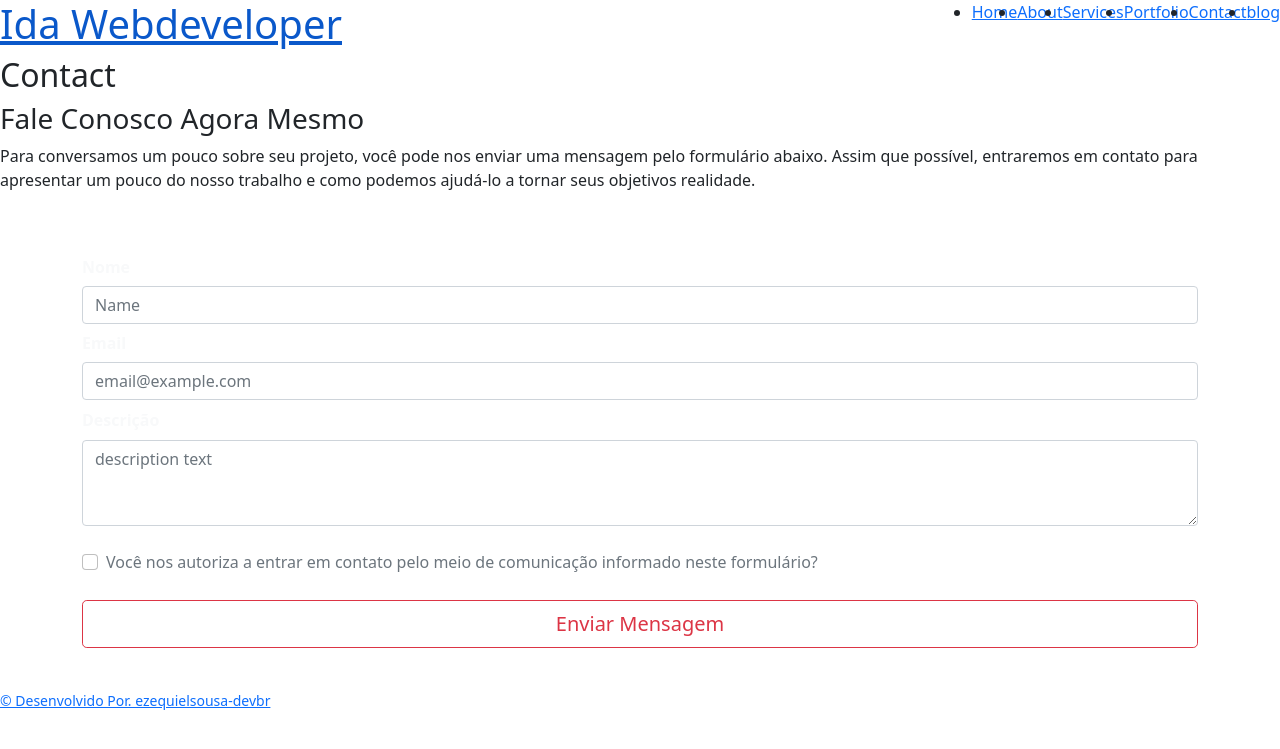
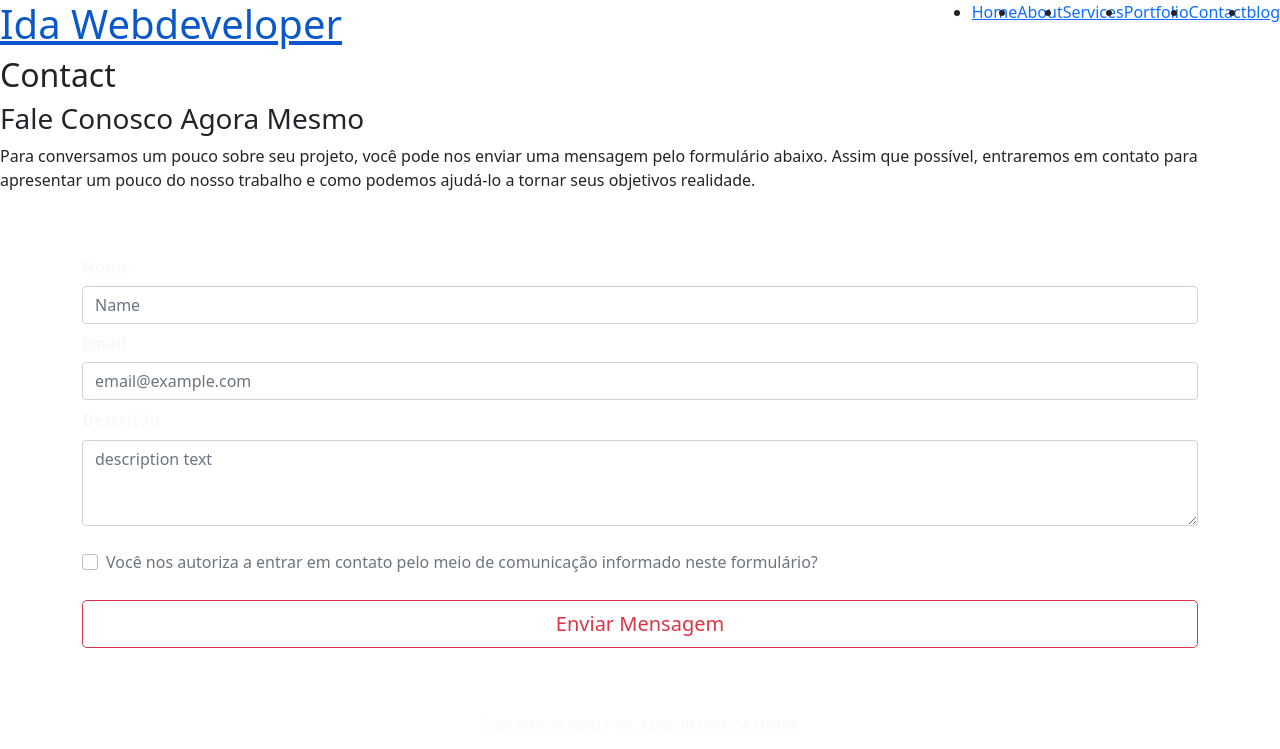
Before and after one commit to ezequielsousa-devbr/idawebdeveloper, a Jekyll site: the page built from pages/contact.md, in a window 1280 px wide. Shown: the top 749 px of the page. Built offline with Jekyll 4.4.1, drawn with Linux system fonts in a browser that asks for light colours.

Commit message:
Atualizando Projeto
Modificações nas paginas

```diff
--- a/_includes/footer.html
+++ b/_includes/footer.html
@@ -1,5 +1,5 @@
-<footer class="row">
-	<div class="footer">
-		<small><a href="https://github.com/{{site.username_github}}" target="_blank">&copy; Desenvolvido Por. {{site.username_github}}</a></small>
+<footer class="footer text-center py-4">
+	<div class="footer_container">
+		<a class="text-decoration-none text-light text-uppercase" href="https://github.com/{{site.username_github}}" target="_blank"><small>&copy; Desenvolvido Por. {{site.username_github}}</small></a>
 	</div>
 </footer>
--- a/assets/css/footer.css
+++ /dev/null
@@ -1,5 +0,0 @@
-.footer small a {
-	font-family: 'Roboto', sans-serif !important;
-	font-size: 16px; font-weight: 400 !important;
-	text-decoration: none; color: #fff;
-}
```
Also changed, not shown: 5 other files.
